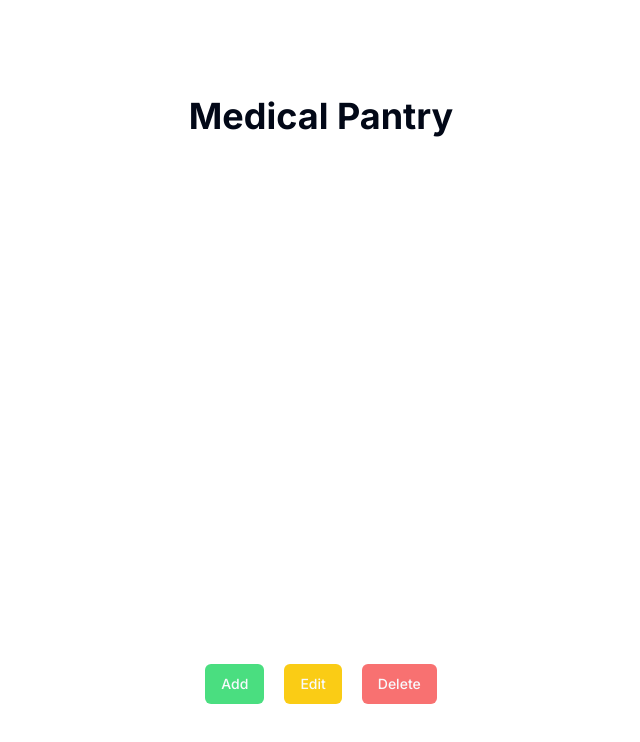
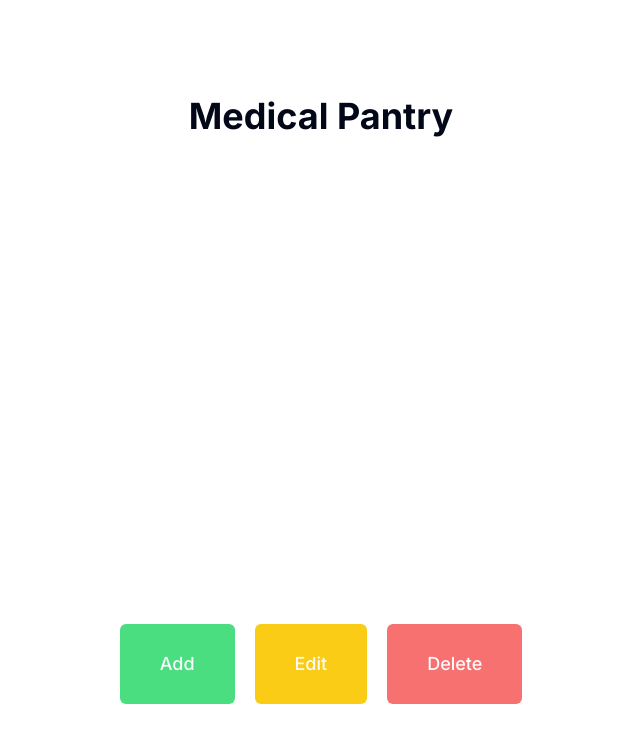
Before and after one commit to DevelopmentHF/medpantry-itproject-57, a Next.js app in the folder frontend/medpantry/: page / in a window 1280 px wide. Shown: the top 742 px of the page, without its empty margins (319-959 px from the left). Built offline with nearby package versions, Linux system fonts and the light colour scheme.

Commit message:
sizing tests

```diff
--- a/frontend/medpantry/src/app/page.js
+++ b/frontend/medpantry/src/app/page.js
@@ -9,9 +9,9 @@ export default function Home() {
       </div>
 
       <div className="flex gap-5">
-        <Button className="bg-green-400">Add</Button>
-        <Button className="bg-yellow-400">Edit</Button>
-        <Button className="bg-red-400">Delete</Button>
+        <Button className="text-lg p-10 bg-green-400">Add</Button>
+        <Button className="text-lg p-10 bg-yellow-400">Edit</Button>
+        <Button className="text-lg p-10 bg-red-400">Delete</Button>
       </div>
 
     </main>
```
